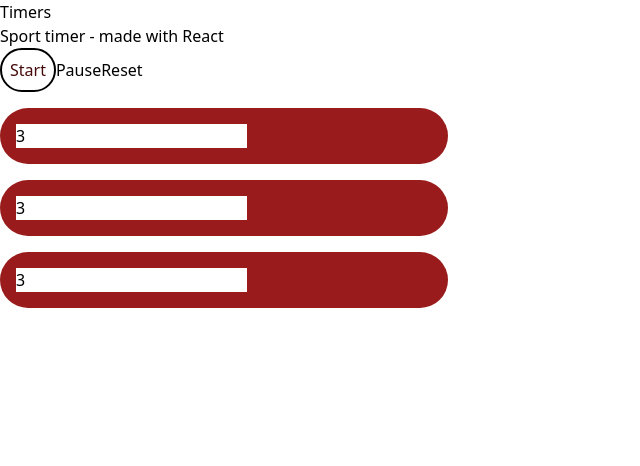
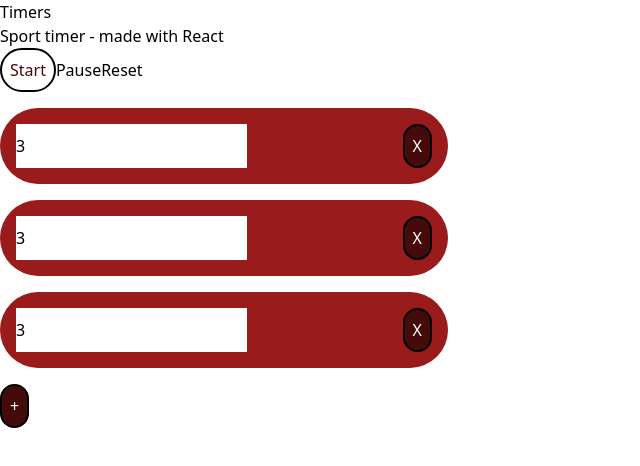
Before and after one commit to BaptisteD51/timer-react, a React (Vite) app: page / in a window 1280 px wide. Shown: the top 466 px of the page, without its empty margins (0-640 px from the left). Built offline with nearby package versions, Linux system fonts and the light colour scheme.

Commit message:
possibility to add and delete timers

```diff
--- a/src/components/Timer.jsx
+++ b/src/components/Timer.jsx
@@ -1,28 +1,34 @@
 import { useContext } from "react"
-import {Timers} from "../contexts/Timers"
+import { Timers } from "../contexts/Timers"
 
-function Timer({duration, current, id, isRunning}){
-    let {timers, updateTimers} = useContext(Timers)
+function Timer({ duration, current, id, isRunning }) {
+    let { timers, updateTimers } = useContext(Timers)
 
-    function updateTime(e){
+    // Change the duration of a timer
+    function updateTime(e) {
         let newDuration = e.target.value
         let regex = /^\d+$/g
-        if ( newDuration.match(regex) && ( parseInt(newDuration) > 0 )) {
+        if (newDuration.match(regex) && parseInt(newDuration) > 0) {
             let updatedTimers = [...timers]
-            updatedTimers.map((timer)=>{
-                timer.id == id ? timer.duration = parseInt(newDuration) : null
-                return timer
-            })
+            let updatedTimerIndex = updatedTimers.findIndex((timer) => timer.id == id)
+            updatedTimers[updatedTimerIndex].duration = parseInt(newDuration)
             updateTimers(updatedTimers)
         } else if (newDuration == "") {
             // Do nothing
-        }
-        else {
+        } else {
             e.target.value = duration
         }
     }
 
-    if (isRunning){
+    // Delete Timer
+    function deleteTimer(id){
+        let updatedTimers = [...timers]
+        let deleteTimerIndex = updatedTimers.findIndex((timer) => timer.id == id)
+        updatedTimers.splice(deleteTimerIndex, 1)
+        updateTimers(updatedTimers)
+    }
+
+    if (isRunning) {
         return (
             <div className="bg-red-800">
                 {current} / {duration} s
@@ -30,12 +36,14 @@ function Timer({duration, current, id, isRunning}){
         )
     } else {
         return (
-            <div className="bg-red-800 my-4 p-4 rounded-full">
-                <input type="number" onChange={(e)=> updateTime(e)} defaultValue={duration}/>
+            <div className="bg-red-800 my-4 p-4 rounded-full flex justify-between">
+                <input type="number" onChange={(e) => updateTime(e)} defaultValue={duration} />
+                <button onClick={()=> deleteTimer(id)} className="bg-red-950 text-white p-2 border-black border-2 rounded-full">
+                    X
+                </button>
             </div>
         )
     }
-
 }
 
 export default Timer
--- a/src/components/Track.jsx
+++ b/src/components/Track.jsx
@@ -48,6 +48,20 @@ function Track() {
         return timers
     }
 
+    // Adds another timer
+    function addNewTimer(){
+        let newId = parseInt(Math.random()*10**6)
+        let newTimer = {
+            running: false,
+            duration: 5,
+            current: 0,
+            id: newId,
+        }
+        let updatedTimers = [...timers]
+        updatedTimers.push(newTimer)
+        updateTimers(updatedTimers)
+    }
+
     if (isRunning) {
         return (
             <div className="max-w-md">
@@ -80,6 +94,11 @@ function Track() {
                         <Timer key={timer.id} duration={timer.duration} current={timer.current} id={timer.id} isRunning={isRunning}></Timer>
                     ))}
                 </div>
+                <div>
+                    <button onClick={addNewTimer} className="bg-red-950 text-white p-2 border-black border-2 rounded-full">
+                        +
+                    </button>
+                </div>
             </div>
         )
     }
```
